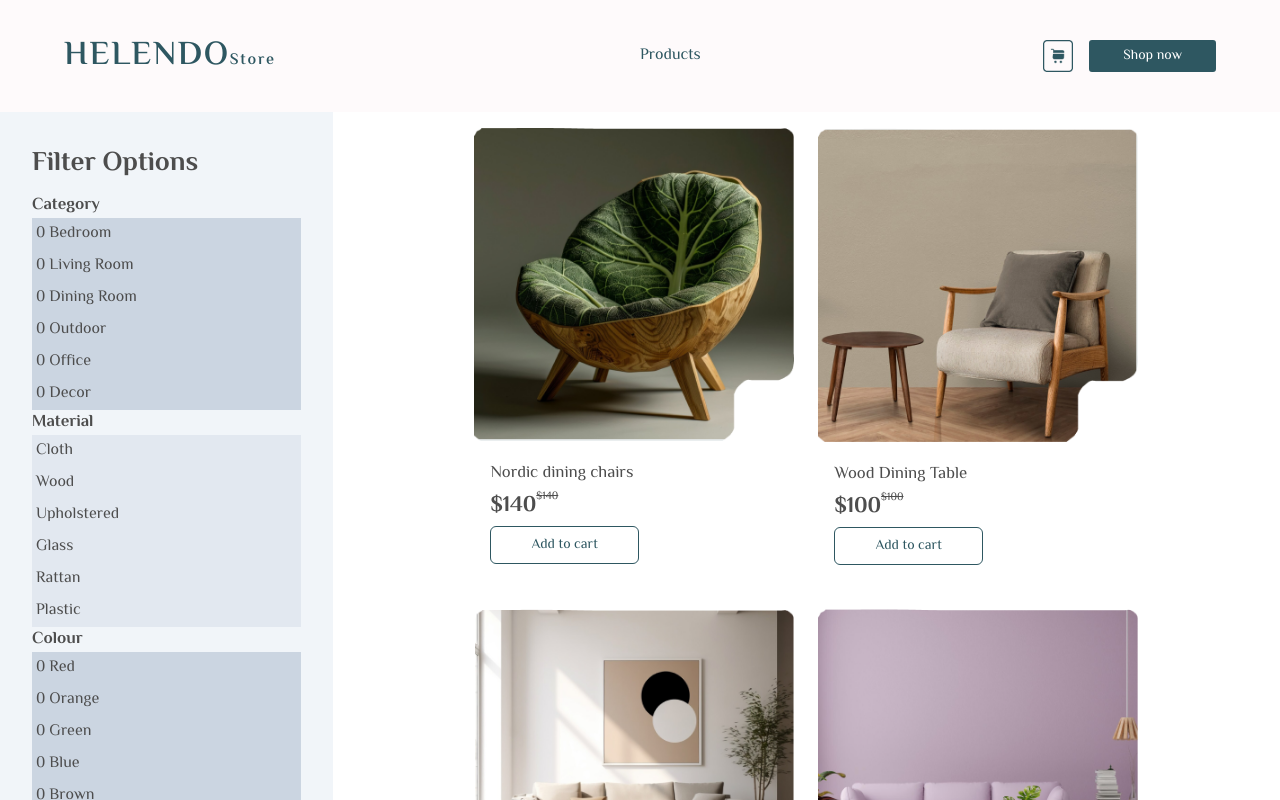
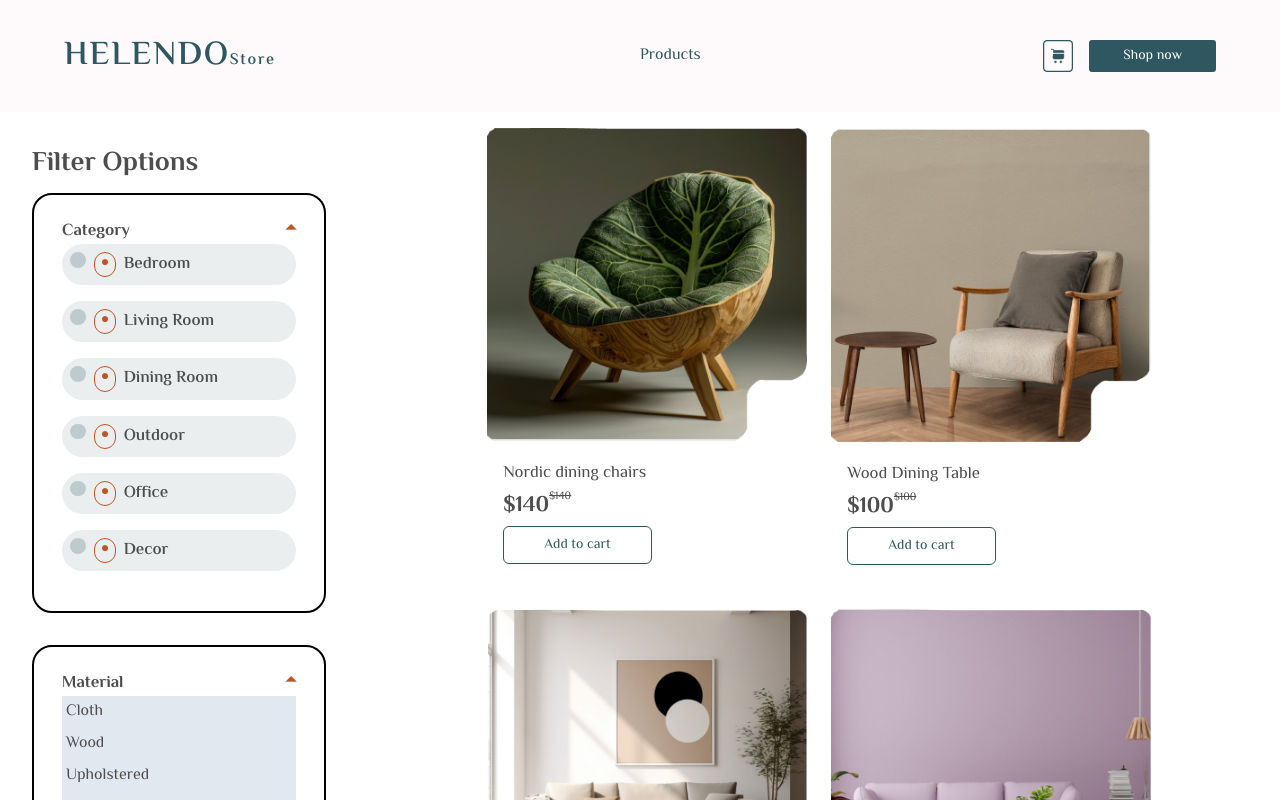
Before and after one commit to OvyEvbodi/e-commerce, a Next.js app: page /products in a window 1280 px wide. Shown: the top 800 px of the page. Built offline with nearby package versions, Linux system fonts and the light colour scheme.

Commit message:
Implement filter dropdown

```diff
--- a/app/products/Filter.tsx
+++ b/app/products/Filter.tsx
@@ -10,7 +10,7 @@ const Filter = () => {
   const availabilityList = ["in stock", "out of stock"];
 
   return (
-    <section className="capitalize p-4 ">
+    <section className="capitalize p-4 max-w-[350px]">
       <h2 className="font-bold mb-2 text-[1.7rem]">filter options</h2>
       <div>
         <Dropdown text="category" icon="yes" filters={categoryList} />
--- a/app/products/page.tsx
+++ b/app/products/page.tsx
@@ -9,10 +9,10 @@ export const metadata = { title: 'Products Helendo' };
 const ProductsPage = () => {
   return (
     <main className="flex flex-wrap">
-      <div className="bg-slate-100 p-4 min-w-[100vw] lg:min-w-[26vw] lg:w-[26vw] lg:min-h-[100vh]">
+      <div className="p-4 min-w-[100vw] lg:min-w-[28vw] lg:w-[28vw] lg:min-h-[100vh]">
         <Filter />
       </div>
-      <div className="p-4 min-w-[100vw] lg:min-w-[74vw] lg:w-[74vw] lg:min-h-[100vh]">
+      <div className="p-4 min-w-[100vw] lg:min-w-[72vw] lg:w-[72vw] lg:min-h-[100vh]">
         <h4 className="text-[1.05rem] font-[500]"></h4>
         <div className="flex flex-wrap gap-4 lg:gap-6 justify-center">
           {
--- a/components/Dropdown.tsx
+++ b/components/Dropdown.tsx
@@ -15,8 +15,9 @@ const DropdownOption:NextPage<DropdownOptionProps> = ({ icon, text }) => {
     <div>
       { icon == "yes" ?
         (
-          <div className="bg-slate-300 p-1 ">
-            <span>0 </span>
+          <div className="flex p-2 bg-grey-bg rounded-[33px] mb-4 font-[600] lg:text-[1.05rem]">
+            <p className="bg-[#becbce] w-[15.64px] h-[15.64px] rounded-full mr-2"></p>
+            <span className="text-orange box-border text-xs border border-orange rounded-full py-[3px] px-[7px] mr-2">&#9210;</span>
             <span>{text}</span>
           </div>
         )
@@ -32,9 +33,11 @@ const DropdownOption:NextPage<DropdownOptionProps> = ({ icon, text }) => {
 
 const Dropdown:NextPage<DropdownOptionProps> = ({ text, icon, filters }) => {
   return (
-    <div>
-      <div className="font-bold text-[1.05rem]">{text}</div>
-      <div>
+    <div className="mb-4 md:mb-6 lg:mb-8 py-4 lg:py-6 lg:px-7 border rounded-[20px] border-2 border-black">
+      <div className="font-bold text-[1.05rem] flex justify-between">{text}
+        <span className="text-orange text-sm">&#9206;</span>
+      </div>
+      <div className="">
         {
           filters!.map( (option, index) => (
             <DropdownOption text={option} icon={icon} key={index}/>
```
